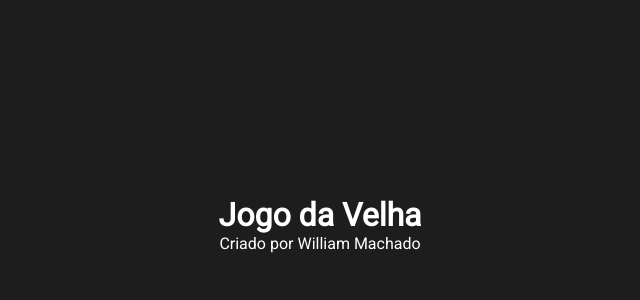
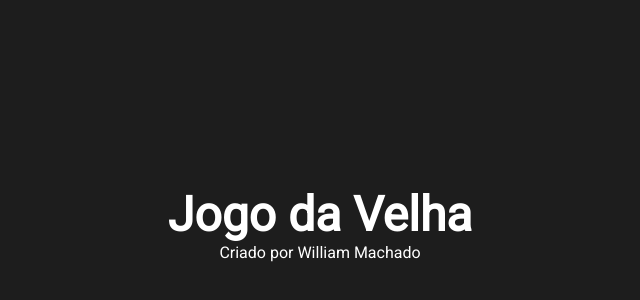
Before and after one commit to dohillo2021/react-jogo-da-velha, a Next.js app: page / in a window 1280 px wide. Shown: the part 176-476 px from the top of the page, without its empty margins (320-960 px from the left). Built offline with nearby package versions, Linux system fonts and the light colour scheme.

Commit message:
Inicializando projeto jogo da velha

```diff
--- a/src/components/gamePage/GamePage.jsx
+++ b/src/components/gamePage/GamePage.jsx
@@ -1,8 +1,8 @@
+import Header from '../header/Header'
 function GamePage () {
   return(
       <div className="container">
-      <h1>Jogo da Velha</h1>
-      <p>Criado por William Machado</p>
+        <Header />
       </div>
   )
 }
--- /dev/null
+++ b/src/components/header/Header.jsx
@@ -0,0 +1,17 @@
+
+import styles from './Header.module.css'
+import Title from '../title/Title'
+import Subtitle from '../subtitle/Subtitle'
+
+
+
+function Header () {
+    return(
+        <div className={styles.header}>
+            <Title>Jogo da Velha</Title>
+            <Subtitle>Criado por William Machado</Subtitle>
+        </div>
+    )
+}
+
+export default Header
--- /dev/null
+++ b/src/components/header/Header.module.css
@@ -0,0 +1,4 @@
+.header {
+    text-align: center;
+    padding: 40px 0;
+}
--- /dev/null
+++ b/src/components/subtitle/Subtitle.jsx
@@ -0,0 +1,9 @@
+import styles from './Subtitle.module.css'
+
+function Subtitle ({ children}) {
+    return (
+      <h6 className={ styles.subtitle }>{ children }</h6>
+    )
+}
+
+export default Subtitle
--- /dev/null
+++ b/src/components/subtitle/Subtitle.module.css
@@ -0,0 +1,4 @@
+.subtitle {
+    font-size: 16px;
+    font-weight: lighter ;
+}
--- /dev/null
+++ b/src/components/title/Title.jsx
@@ -0,0 +1,9 @@
+import styles from './Title.module.css'
+
+function Title ({ children }) {
+    return(
+        <h1 className={styles.title}>{children}</h1>
+    )
+}
+
+export default Title
--- /dev/null
+++ b/src/components/title/Title.module.css
@@ -0,0 +1,4 @@
+.title {
+    font-size: 48px;
+
+}
```
Also changed, not shown: 1 other file (tests, documents, lock files or other folders).
